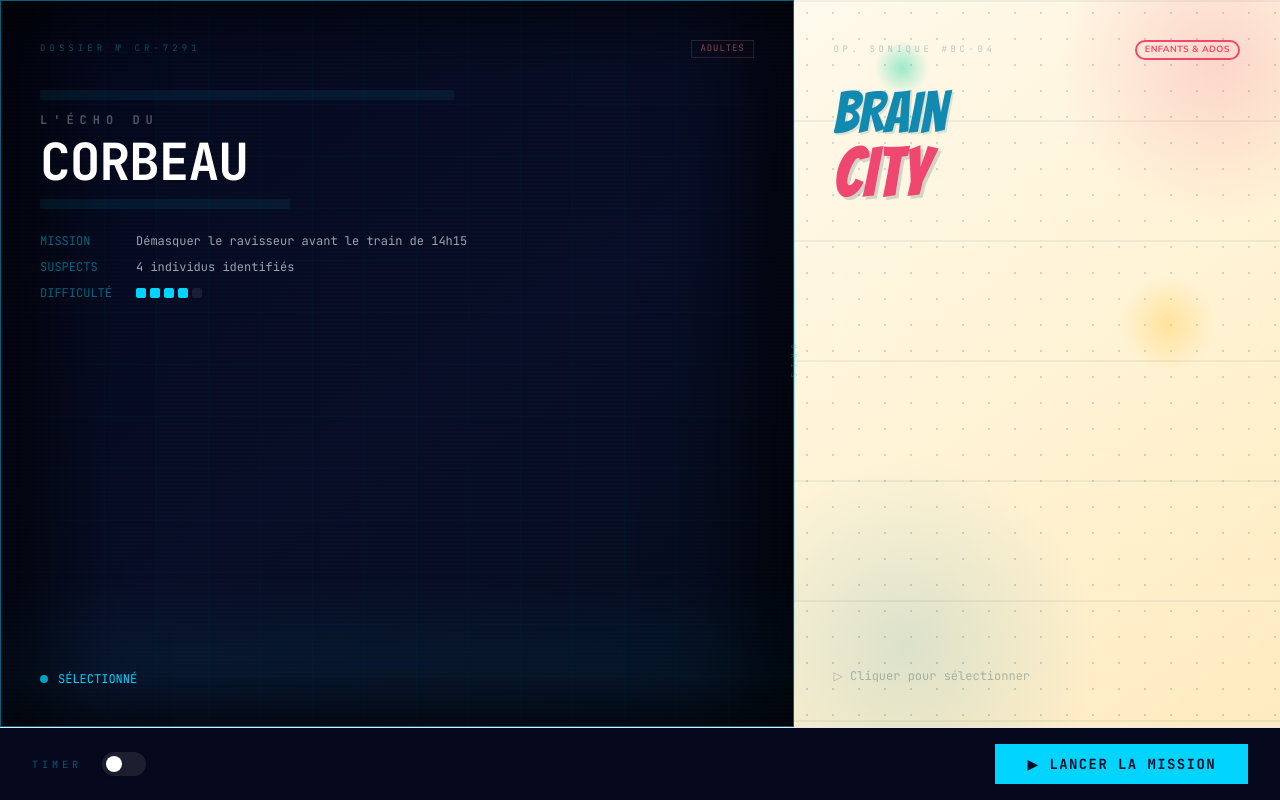
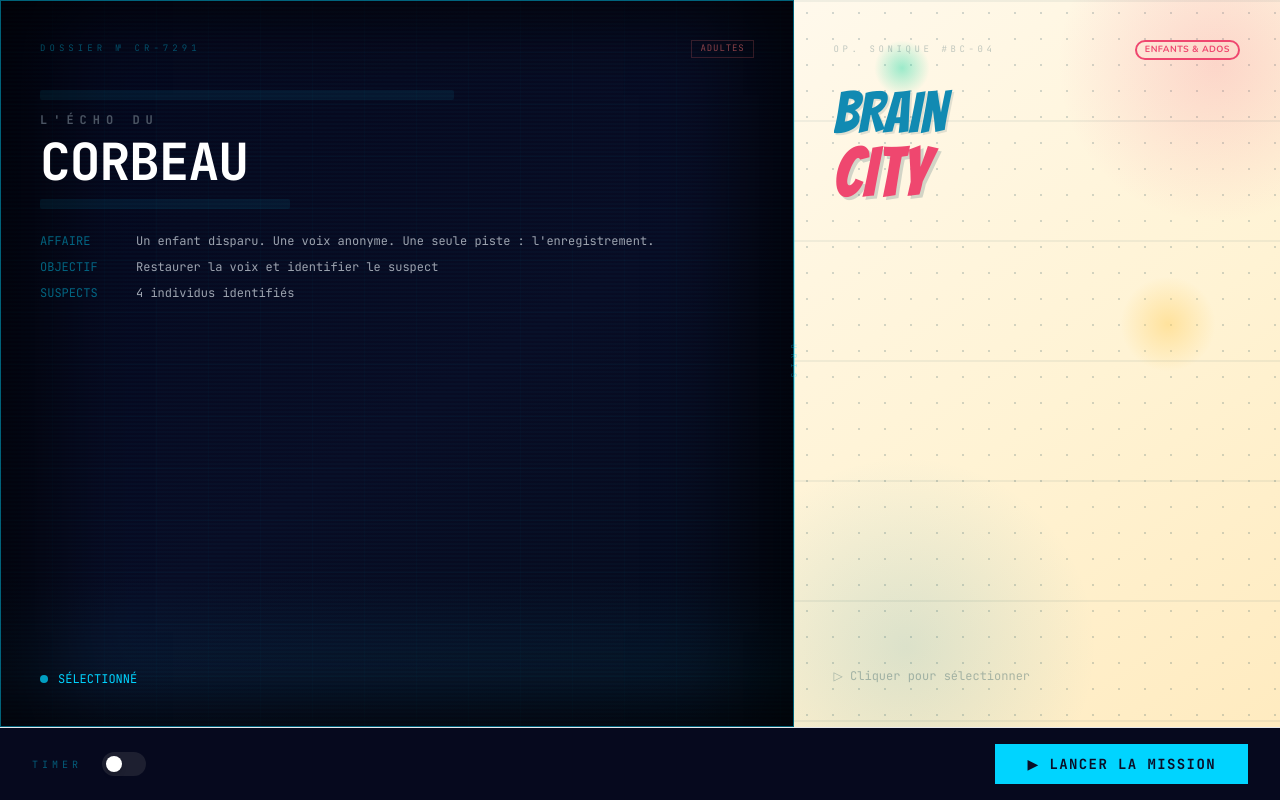
Before and after one commit to Ethanol410/poc-interface-audio, a React (Vite) app: page /setup in a window 1280 px wide. Built offline with nearby package versions, Linux system fonts and the light colour scheme.

Commit message:
feat: update AudioSetup component with mission details and scenario-specific information

```diff
--- a/src/components/AudioPlayer/AudioSetup.tsx
+++ b/src/components/AudioPlayer/AudioSetup.tsx
@@ -8,6 +8,7 @@
 import { reverseAudioBlob, createAudioURL } from '@/utils/audioGenerator';
 import { useAudioStore } from '@/stores/audioStore';
 import type { ScenarioId } from '@/data/scenarios';
+import { SCENARIOS } from '@/data/scenarios';
 import Spinner from '@/components/Layout/Spinner';
 
 const OFFICIAL_AUDIO: Record<ScenarioId, {
@@ -178,24 +179,16 @@
                     className="space-y-2.5 mt-2"
                   >
                     <div className="flex gap-4 text-xs font-mono">
-                      <span className="text-forensics-cyan/45 w-20 flex-shrink-0 uppercase">Mission</span>
-                      <span className="text-gray-400">Démasquer le ravisseur avant le train de 14h15</span>
+                      <span className="text-forensics-cyan/45 w-20 flex-shrink-0 uppercase">Affaire</span>
+                      <span className="text-gray-400">Un enfant disparu. Une voix anonyme. Une seule piste&nbsp;: l'enregistrement.</span>
                     </div>
                     <div className="flex gap-4 text-xs font-mono">
-                      <span className="text-forensics-cyan/45 w-20 flex-shrink-0 uppercase">Suspects</span>
-                      <span className="text-gray-400">4 individus identifiés</span>
+                      <span className="text-forensics-cyan/45 w-20 flex-shrink-0 uppercase">Objectif</span>
+                      <span className="text-gray-400">{SCENARIOS.corbeau.missionBrief.mission}</span>
                     </div>
                     <div className="flex gap-4 text-xs font-mono items-center">
-                      <span className="text-forensics-cyan/45 w-20 flex-shrink-0 uppercase">Difficulté</span>
-                      <div className="flex gap-1">
-                        {[1, 2, 3, 4, 5].map((i) => (
-                          <div
-                            key={i}
-                            className="w-2.5 h-2.5 rounded-sm"
-                            style={{ background: i <= 4 ? '#00d4ff' : 'rgba(255,255,255,0.08)' }}
-                          />
-                        ))}
-                      </div>
+                      <span className="text-forensics-cyan/45 w-20 flex-shrink-0 uppercase">Suspects</span>
+                      <span className="text-gray-400">{SCENARIOS.corbeau.suspects.length} individus identifiés</span>
                     </div>
                   </motion.div>
                 )}
@@ -342,27 +335,15 @@
                   >
                     <div className="flex gap-3 text-sm font-nunito items-start">
                       <span className="text-lg leading-snug flex-shrink-0">🎯</span>
-                      <span style={{ color: 'rgba(7,59,76,0.65)' }}>
-                        Retrouvez l'agresseur du quartier industriel
-                      </span>
+                      <span style={{ color: 'rgba(7,59,76,0.65)' }}>La Ballerina Cappuccina attaquée&nbsp;! La piste audio sabotée par Larry.</span>
+                    </div>
+                    <div className="flex gap-3 text-sm font-nunito items-start">
+                      <span className="text-lg leading-snug flex-shrink-0">🔍</span>
+                      <span style={{ color: 'rgba(7,59,76,0.65)' }}>{SCENARIOS.braincity.missionBrief.mission}</span>
                     </div>
                     <div className="flex gap-3 text-sm font-nunito items-start">
                       <span className="text-lg leading-snug flex-shrink-0">👥</span>
-                      <span style={{ color: 'rgba(7,59,76,0.65)' }}>4 suspects à confronter</span>
-                    </div>
-                    <div className="flex gap-3 text-sm font-nunito items-center">
-                      <span className="text-lg leading-snug flex-shrink-0">⭐</span>
-                      <div className="flex gap-1">
-                        {[1, 2, 3, 4, 5].map((i) => (
-                          <div
-                            key={i}
-                            className="w-2.5 h-2.5 rounded-sm"
-                            style={{
-                              background: i <= 3 ? '#EF476F' : 'rgba(7,59,76,0.1)',
-                            }}
-                          />
-                        ))}
-                      </div>
+                      <span style={{ color: 'rgba(7,59,76,0.65)' }}>{SCENARIOS.braincity.suspects.length} suspects à confronter</span>
                     </div>
                   </motion.div>
                 )}
```
